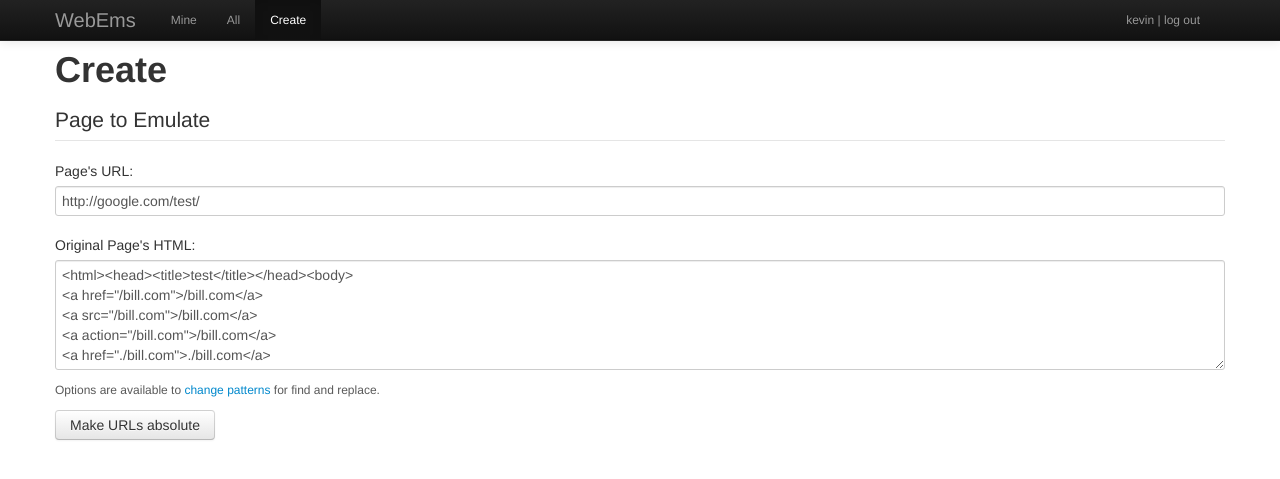
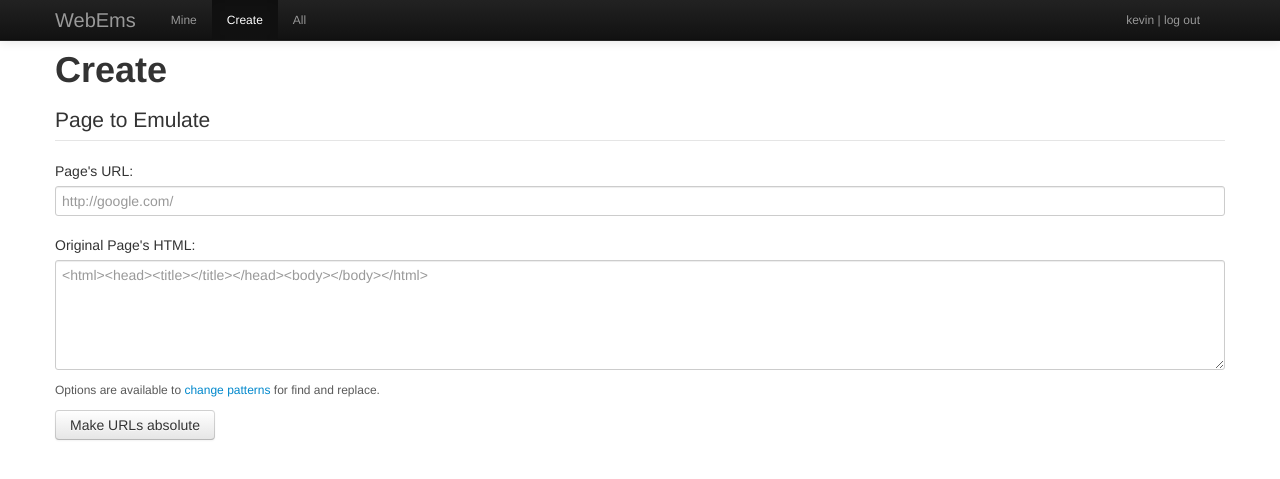
Before and after one commit to freexploit/webems, a Django app: page /create in a window 1280 px wide. Shown: the top 479 px of the page. Run offline with Django 3.2, Linux system fonts and the light colour scheme; a user stored in the database is signed in.

Commit message:
switched create and all

```diff
--- a/webems_project/emulations/views.py
+++ b/webems_project/emulations/views.py
@@ -10,8 +10,8 @@ from django.shortcuts import render_to_response, redirect
 from django.template import Context, loader
 import settings
 
-# DEBUG_AND_TEST = False
-DEBUG_AND_TEST = True
+DEBUG_AND_TEST = False
+# DEBUG_AND_TEST = True
 
 def mine(request):
     page = "My Emulations"
--- a/webems_project/globals/templates/base.html
+++ b/webems_project/globals/templates/base.html
@@ -23,11 +23,11 @@
           <li class="{% block nav-mine %}{% endblock %}">
               <a href="/">Mine</a>
             </li>
+            <li class="{% block nav-create %}{% endblock %}">
+              <a href="/create">Create</a>
+            </li>
             <li class="{% block nav-all %}{% endblock %}">
               <a href="/all">All</a>
-            </li>
-            <li class="{% block nav-create %}{% endblock %}">
-              <a href="/create">Create</a>
             </li>
             <li class="account">
               {% if user.is_authenticated %}
```
